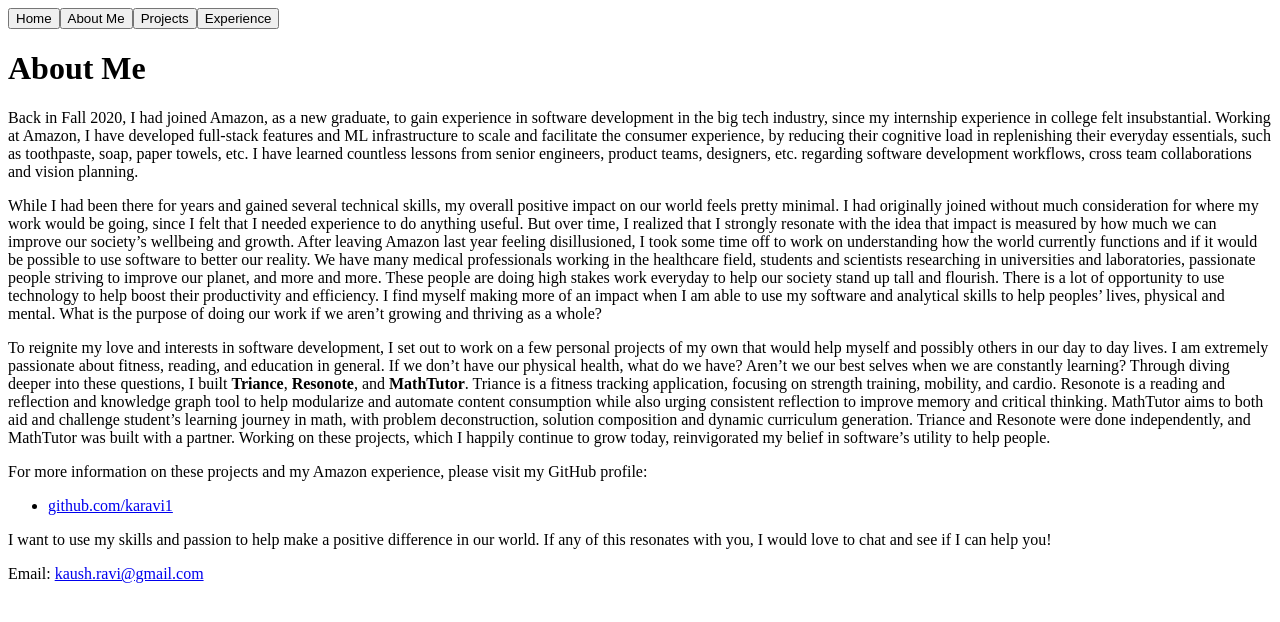
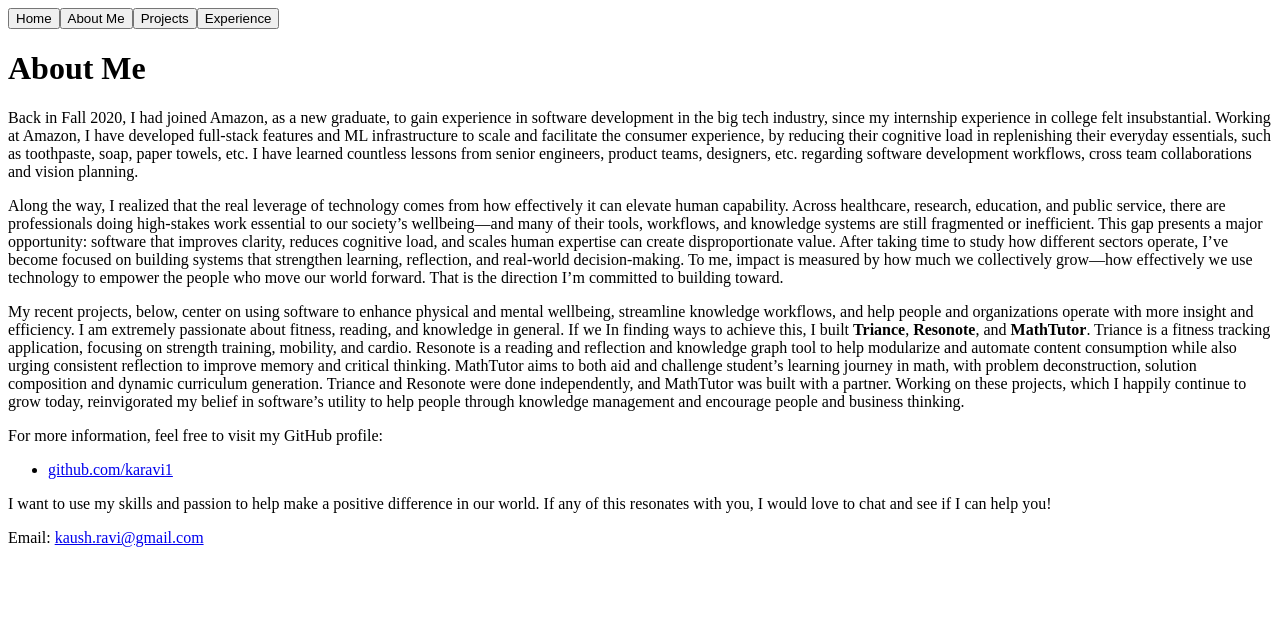
Before and after one commit to karavi1/devportfolio, a Next.js app in the folder frontend/: page /about in a window 1280 px wide. Shown: the top 622 px of the page. Built offline with nearby package versions, Linux system fonts and the light colour scheme.

Commit message:
Updating some of the About me

```diff
--- a/frontend/src/pages/about.tsx
+++ b/frontend/src/pages/about.tsx
@@ -27,29 +27,17 @@ const AboutPage: NextPage = () => {
         </p>
 
         <p>
-          While I had been there for years and gained several technical skills, my overall positive
-          impact on our world feels pretty minimal. I had originally joined without much
-          consideration for where my work would be going, since I felt that I needed experience to
-          do anything useful. But over time, I realized that I strongly resonate with the idea that
-          impact is measured by how much we can improve our society’s wellbeing and growth. After
-          leaving Amazon last year feeling disillusioned, I took some time off to work on
-          understanding how the world currently functions and if it would be possible to use
-          software to better our reality. We have many medical professionals working in the
-          healthcare field, students and scientists researching in universities and laboratories,
-          passionate people striving to improve our planet, and more and more. These people are
-          doing high stakes work everyday to help our society stand up tall and flourish. There is a
-          lot of opportunity to use technology to help boost their productivity and efficiency. I
-          find myself making more of an impact when I am able to use my software and analytical
-          skills to help peoples’ lives, physical and mental. What is the purpose of doing our work
-          if we aren’t growing and thriving as a whole?
+          Along the way, I realized that the real leverage of technology comes from how effectively it can elevate human capability.
+          Across healthcare, research, education, and public service, there are professionals doing high-stakes work essential to our society’s wellbeing—and many of their tools, workflows, and knowledge systems are still fragmented or inefficient.
+          This gap presents a major opportunity: software that improves clarity, reduces cognitive load, and scales human expertise can create disproportionate value.
+          After taking time to study how different sectors operate, I’ve become focused on building systems that strengthen learning, reflection, and real-world decision-making.
+          To me, impact is measured by how much we collectively grow—how effectively we use technology to empower the people who move our world forward. That is the direction I’m committed to building toward.
         </p>
 
         <p>
-          To reignite my love and interests in software development, I set out to work on a few
-          personal projects of my own that would help myself and possibly others in our day to day
-          lives. I am extremely passionate about fitness, reading, and education in general. If we
-          don’t have our physical health, what do we have? Aren’t we our best selves when we are
-          constantly learning? Through diving deeper into these questions, I built{" "}
+
+          My recent projects, below, center on using software to enhance physical and mental wellbeing, streamline knowledge workflows, and help people and organizations operate with more insight and efficiency. I am extremely passionate about fitness, reading, and knowledge in general. If we
+          In finding ways to achieve this, I built{" "}
           <strong>Triance</strong>, <strong>Resonote</strong>, and <strong>MathTutor</strong>.
           Triance is a fitness tracking application, focusing on strength training, mobility, and
           cardio. Resonote is a reading and reflection and knowledge graph tool to help modularize
@@ -58,11 +46,11 @@ const AboutPage: NextPage = () => {
           in math, with problem deconstruction, solution composition and dynamic curriculum
           generation. Triance and Resonote were done independently, and MathTutor was built with a
           partner. Working on these projects, which I happily continue to grow today, reinvigorated
-          my belief in software’s utility to help people.
+          my belief in software’s utility to help people through knowledge management and encourage people and business thinking.
         </p>
 
         <p>
-          For more information on these projects and my Amazon experience, please visit my GitHub profile:
+          For more information, feel free to visit my GitHub profile:
         </p>
 
         <ul>
```
